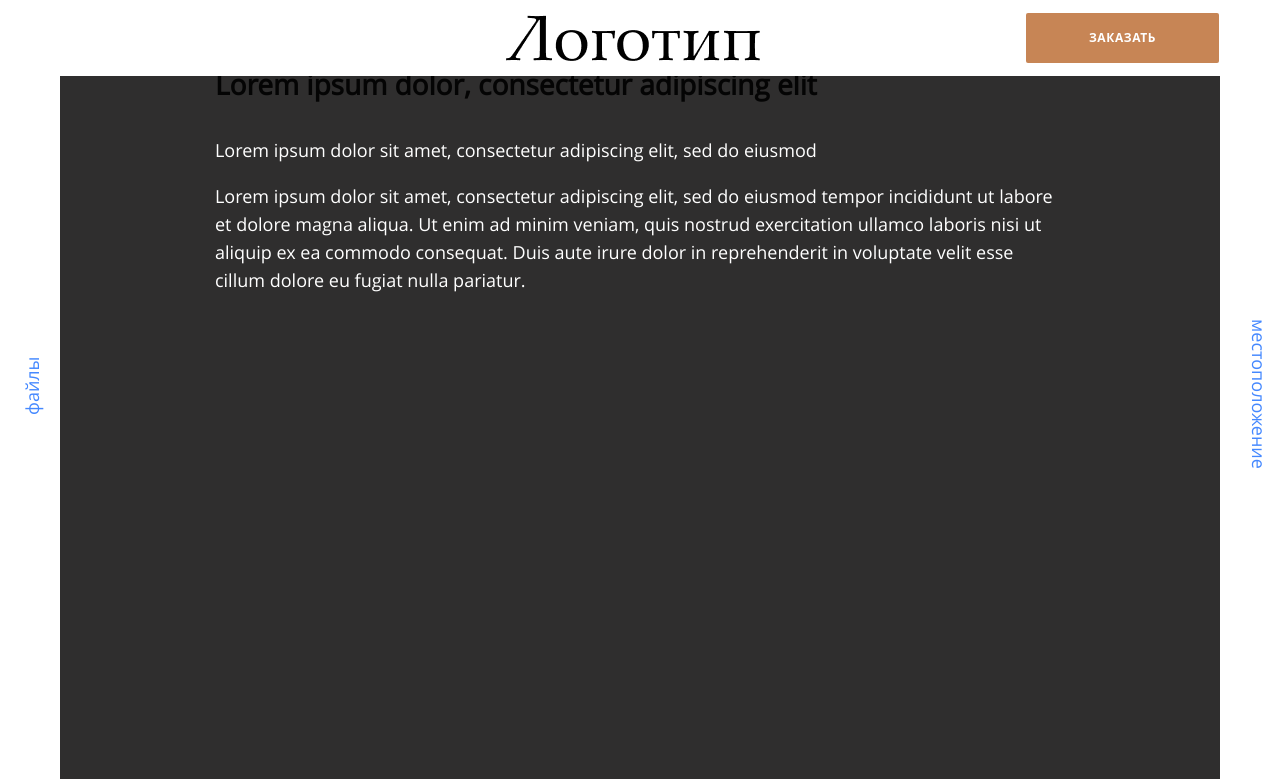
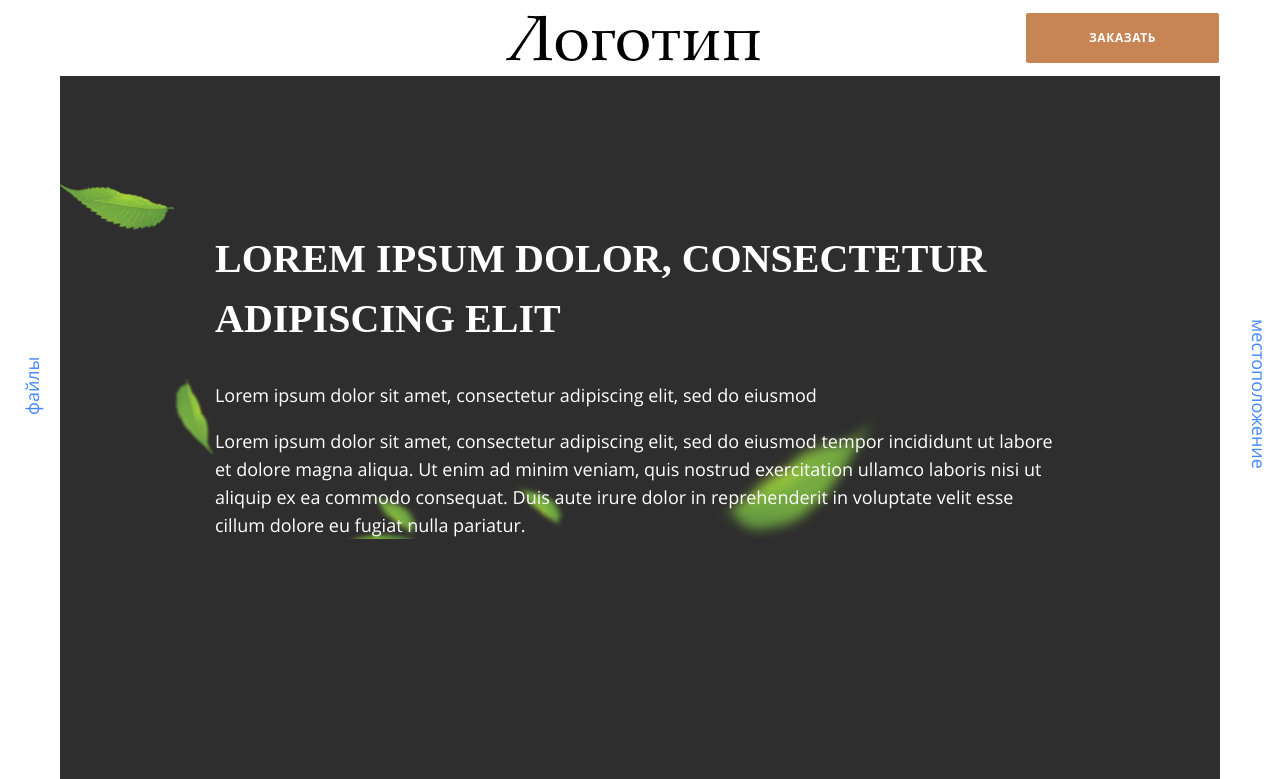
Before and after one commit to aleksandr-staetskiy/ag, a web app: file temp/index.html in a window 1280 px wide. Shown: the top 779 px of the page. Run offline with its HTML, style and script files only (its server is not run), Linux system fonts and the light colour scheme.

Commit message:
promo secrion layout

```diff
--- a/build/css/style.css
+++ b/build/css/style.css
@@ -262,6 +262,15 @@ img {
   height: auto;
 }
 
+.title {
+  color: #ffffff;
+  display: block;
+  font-family: Gotham Pro;
+  font-size: 4.0rem;
+  line-height: 6.0rem;
+  text-transform: uppercase;
+}
+
 .page-header {
   padding: 15px 0;
   background: #ffffff;
@@ -332,6 +341,12 @@ img {
           transform-origin: 40% -25%;
 }
 
+.page__decorator {
+  background: url("../../img/bg-img.png") #2f2e2e;
+  background-repeat: no-repeat;
+  background-size: cover;
+}
+
 .container {
   max-width: 850px;
   margin: 0 auto;
@@ -382,4 +397,8 @@ img {
   text-transform: uppercase;
 }
 
+.promo__title {
+  padding-top: 157px;
+}
+
 /*# sourceMappingURL=app.css.map */
--- a/src/assets/styles/app.scss
+++ b/src/assets/styles/app.scss
@@ -11,13 +11,15 @@
 // Теги по умолчанию
 @import "./global-tags";
 // Корневая обертка
-@import "./page.scss";
+@import "./page";
 // Шапка
 @import "../../blocks/header/main_header";
 // Логотип
 @import "../../components/logo/logo";
 // Кнопки
-@import "../../components/btn/btn.scss";
+@import "../../components/btn/btn";
+// Промо
+@import "../../blocks/promo/promo";
 // Формы
 // Сайтбар
 // Навигация - Выпадающее меню
--- a/src/assets/styles/page.scss
+++ b/src/assets/styles/page.scss
@@ -43,6 +43,11 @@
             transform-origin: 40% -25%;
         }
     }
+    &__decorator {
+        background: url('../../img/bg-img.png') $colorBackground;
+        background-repeat: no-repeat;
+        background-size: cover;
+    }
 }
 
 .container {
--- /dev/null
+++ b/src/blocks/promo/promo.scss
@@ -0,0 +1,5 @@
+.promo {
+    &__title {
+        padding-top: 157px;
+    }
+}
--- a/temp/index.html
+++ b/temp/index.html
@@ -21,21 +21,21 @@
             <a href="#">файлы</a>
         </div>
         <div class="page__main">
-
+            <div class="page__decorator">
                 <div class="promo">
                     <div class="container">
                         <div class="promo__info">
-                        <h1 class="promo__title">Lorem ipsum dolor, consectetur adipiscing elit</h1>
+                            <h1 class="title promo__title">Lorem ipsum dolor, consectetur adipiscing elit</h1>
                             <div class="descr">
                                 <p>Lorem ipsum dolor sit amet, consectetur adipiscing elit, sed do eiusmod</p>
-                            <p>Lorem ipsum dolor sit amet, consectetur adipiscing elit, sed do eiusmod tempor incididunt ut labore et dolore magna aliqua. Ut enim ad minim veniam, quis nostrud exercitation ullamco laboris nisi ut aliquip ex ea commodo consequat.
-                                Duis aute irure dolor in reprehenderit in voluptate velit esse cillum dolore eu fugiat nulla pariatur. </p>
+                                <p>Lorem ipsum dolor sit amet, consectetur adipiscing elit, sed do eiusmod tempor incididunt ut labore et dolore magna aliqua. Ut enim ad minim veniam, quis nostrud exercitation ullamco laboris nisi ut aliquip ex ea commodo
+                                    consequat. Duis aute irure dolor in reprehenderit in voluptate velit esse cillum dolore eu fugiat nulla pariatur. </p>
                             </div>
                         </div>
                     </div>
 
                 </div>
-
+            </div>
         </div>
         <div class="page__right">
             <a href="#">местоположение</a>
```
Also changed, not shown: src/assets/styles/global-tags.scss (+9 -0 lines), src/pages/index.twig (+5 -5 lines), 1 other file. Lines whose indentation alone changed are shown as unchanged.
